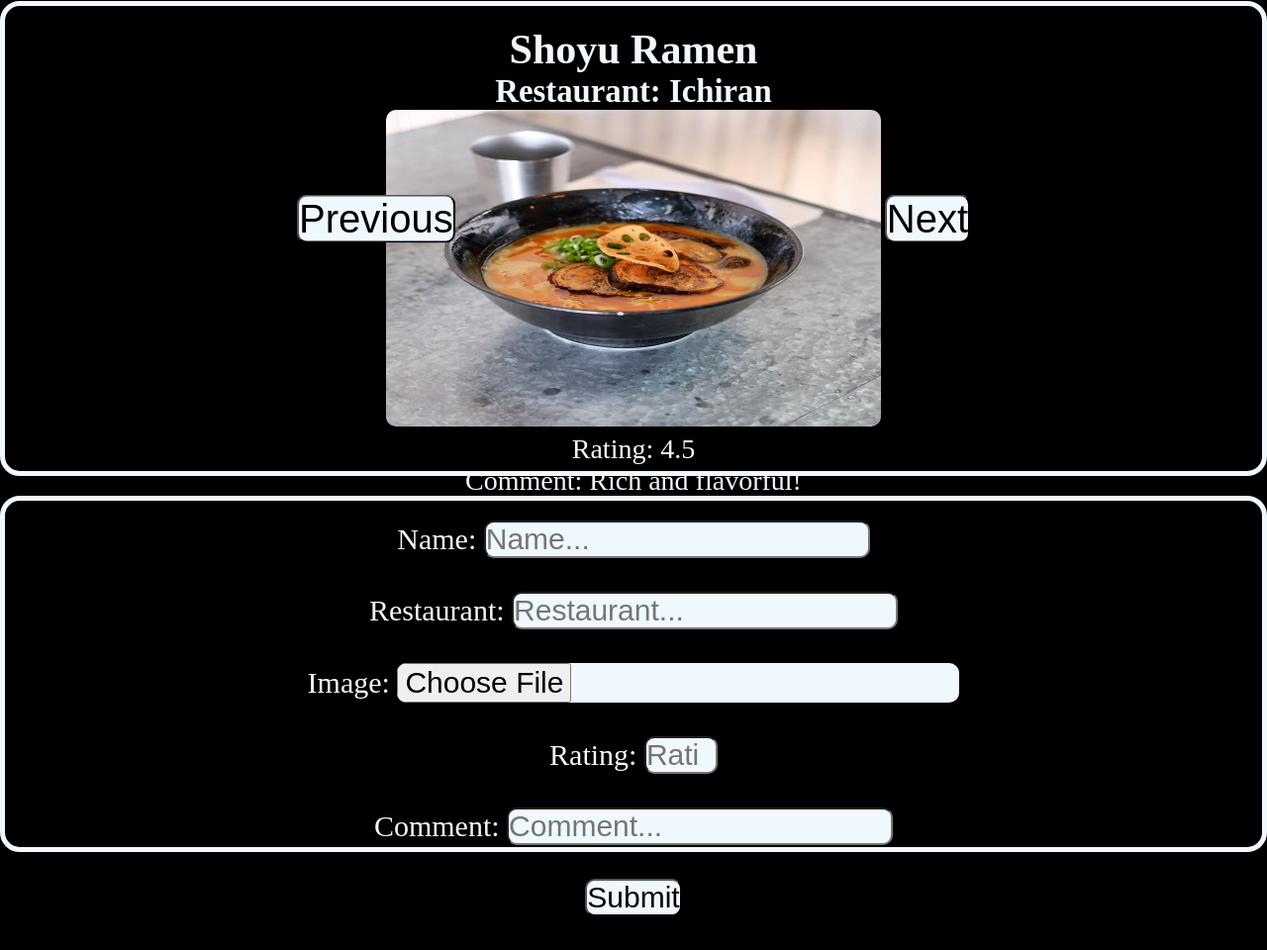
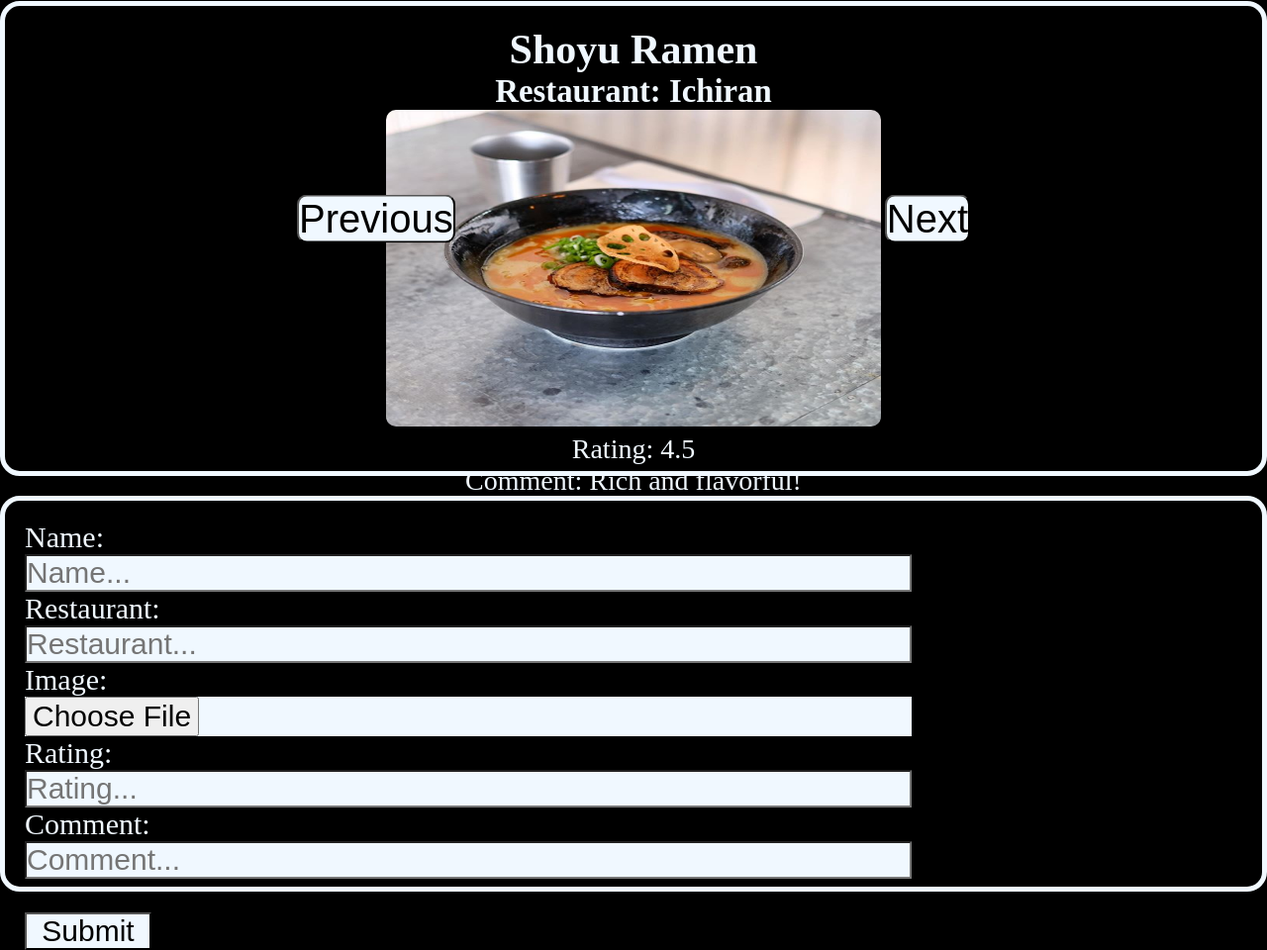
Before and after one commit to caninemanace/RAMEN-RATER, a plain HTML site: page index.html in a window 1280 px wide. Shown: the part 339-1299 px from the top of the page at 99% size. Before the commit the page ends 1265 px from the top, so only its background shows below. Drawn offline with Linux system fonts and the light colour scheme.

Commit message:
changed the look of the form

```diff
--- a/index.html
+++ b/index.html
@@ -33,19 +33,19 @@
 
 
     <form id="ramen-form">
-        <label for="new-ramen-name">Name:</label>
-        <input type="text" placeholder="Name..." id="new-ramen-name" required> <br><br>
+        <label for="new-ramen-name">Name:</label><br>
+        <input type="text" placeholder="Name..." id="new-ramen-name" required> <br>
 
-        <label for="new-restaurant-name">Restaurant:</label>
-        <input type="text" placeholder="Restaurant..." id="new-restaurant-name" required> <br><br>
+        <label for="new-restaurant-name">Restaurant:</label><br>
+        <input type="text" placeholder="Restaurant..." id="new-restaurant-name" required> <br>
 
-        <label for="new-ramen-image">Image:</label>
-        <input type="file" id="new-ramen-image" accept="image/*" required> <br><br>
+        <label for="new-ramen-image">Image:</label><br>
+        <input type="file" id="new-ramen-image" accept="image/*" required> <br>
 
-        <label for="new-ramen-rating">Rating:</label>
-        <input type="number" placeholder="Rating..." id="new-ramen-rating" min="0" max="5" required> <br><br>
+        <label for="new-ramen-rating">Rating:</label><br>
+        <input type="number" placeholder="Rating..." id="new-ramen-rating" min="0" max="5" required> <br>
 
-        <label for="new-ramen-comment">Comment:</label>
+        <label for="new-ramen-comment">Comment:</label><br>
         <input type="text" placeholder="Comment..." id="new-ramen-comment" required> <br><br>
 
         <button type="submit" class="sub-btn">Submit</button>
--- a/style.css
+++ b/style.css
@@ -83,7 +83,7 @@ img {
 }
 #ramen-form{
     width: 100%;
-    height: 45vh;
+    height: 50vh;
     background-color: black;
     border: solid 5px aliceblue;
     border-radius: 20px;
@@ -91,16 +91,15 @@ img {
     color: aliceblue;
     padding: 20px;
     font-size: 30px;
-    align-items: center;
-    text-align: center;
+
 }
 input{
     font-size: 30px;
     background-color: aliceblue;
-    border-radius: 10px;
+    width: 70vw;
 }
 .sub-btn{
     font-size: 30px;
     background-color: aliceblue;
-    border-radius: 10px;
+    width: 10vw;
 }
```
